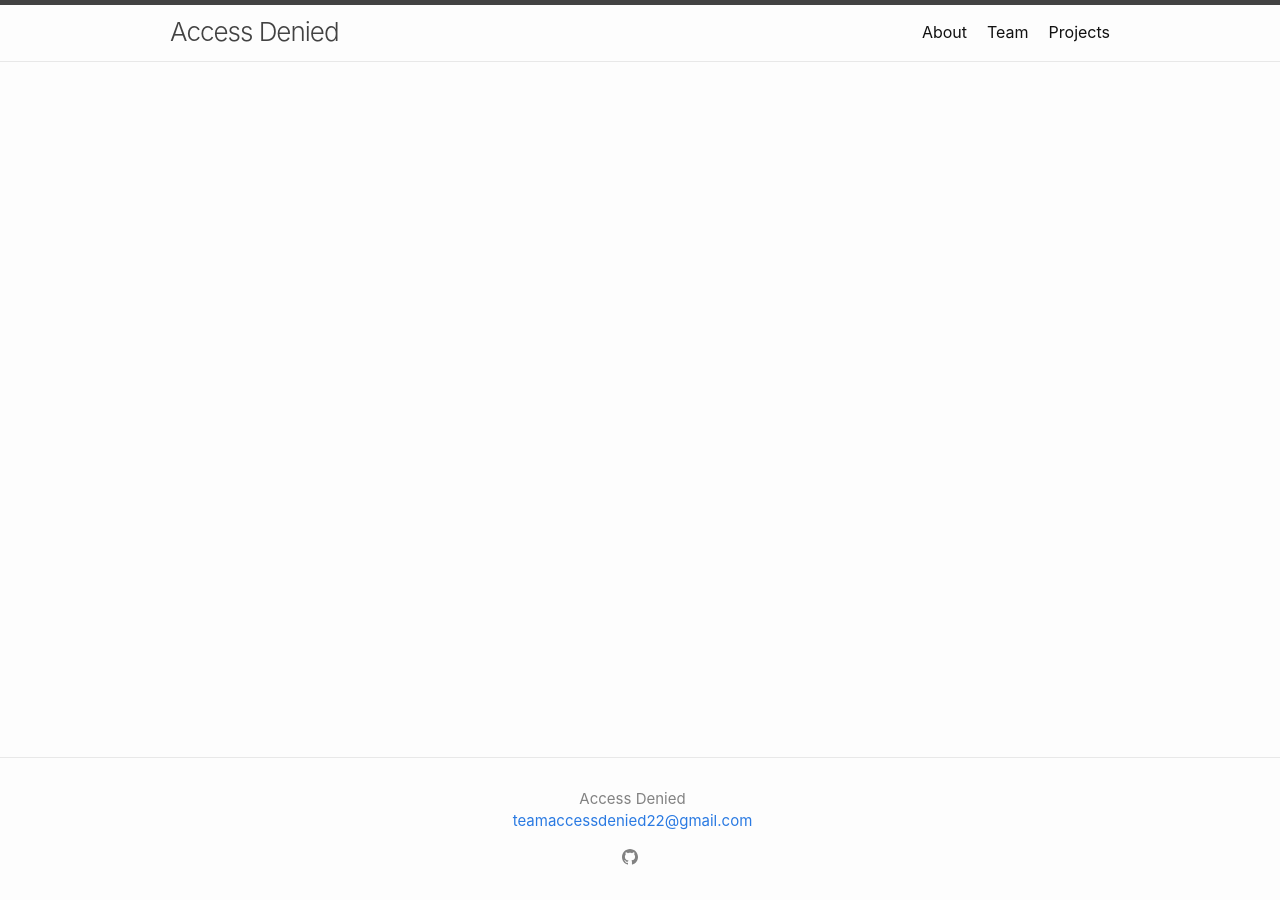
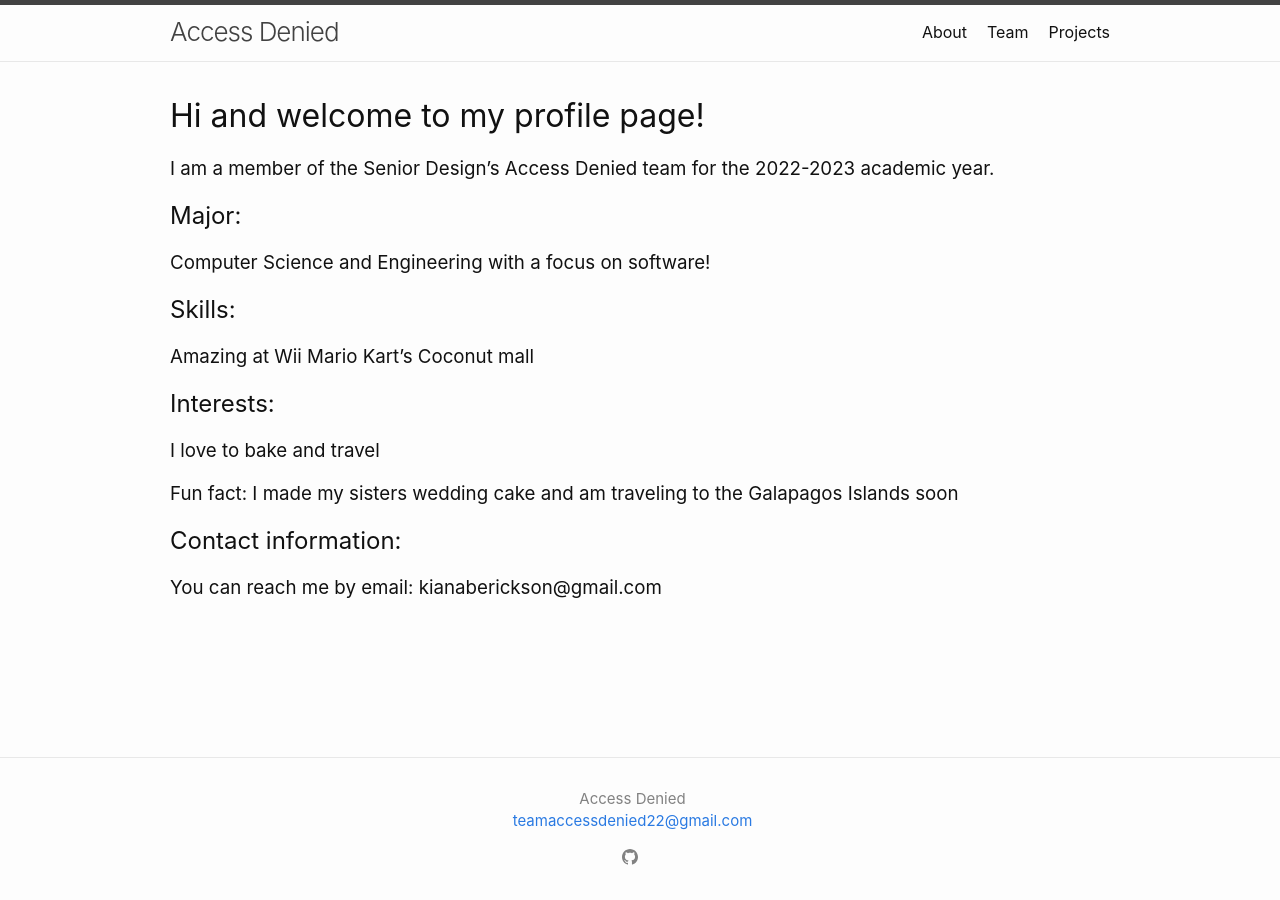
Before and after one commit to accessdenied22/accessdenied22.github.io, a Jekyll site: the page built from kiana.markdown, in a window 1280 px wide. Built offline with Jekyll 4.4.1, drawn with Linux system fonts in a browser that asks for light colours.

Commit message:
Update to Kiana's information
Updated Kiana's page and profile picture

```diff
--- a/index.markdown
+++ b/index.markdown
@@ -5,7 +5,7 @@ bio: >-
     We are Team 4 for ECE Senior Design 2022-23 at the University of Iowa!
 logo_src: /assets/img/access-denied-logo.png
 werner_profile_src: /assets/img/cat1.jpg
-kiana_profile_src: /assets/img/cat2.jpg
+kiana_profile_src: /assets/img/Headshot2022.JPG
 ming_profile_src: /assets/img/cat3.jpg
 maneesh_profile_src: /assets/img/maneesh-profile.JPG
 ---
--- a/kiana.markdown
+++ b/kiana.markdown
@@ -3,3 +3,14 @@ layout: default
 title: Kiana Erickson
 permalink: /kiana/
 ---
+# Hi and welcome to my profile page!
+### I am a member of the Senior Design's Access Denied team for the 2022-2023 academic year.
+## Major:
+### Computer Science and Engineering with a focus on software!
+## Skills:
+### Amazing at Wii Mario Kart's Coconut mall
+## Interests:
+### I love to bake and travel
+### Fun fact: I made my sisters wedding cake and am traveling to the Galapagos Islands soon
+## Contact information:
+### You can reach me by email: kianaberickson@gmail.com
```
Also changed, not shown: Gemfile.lock.
